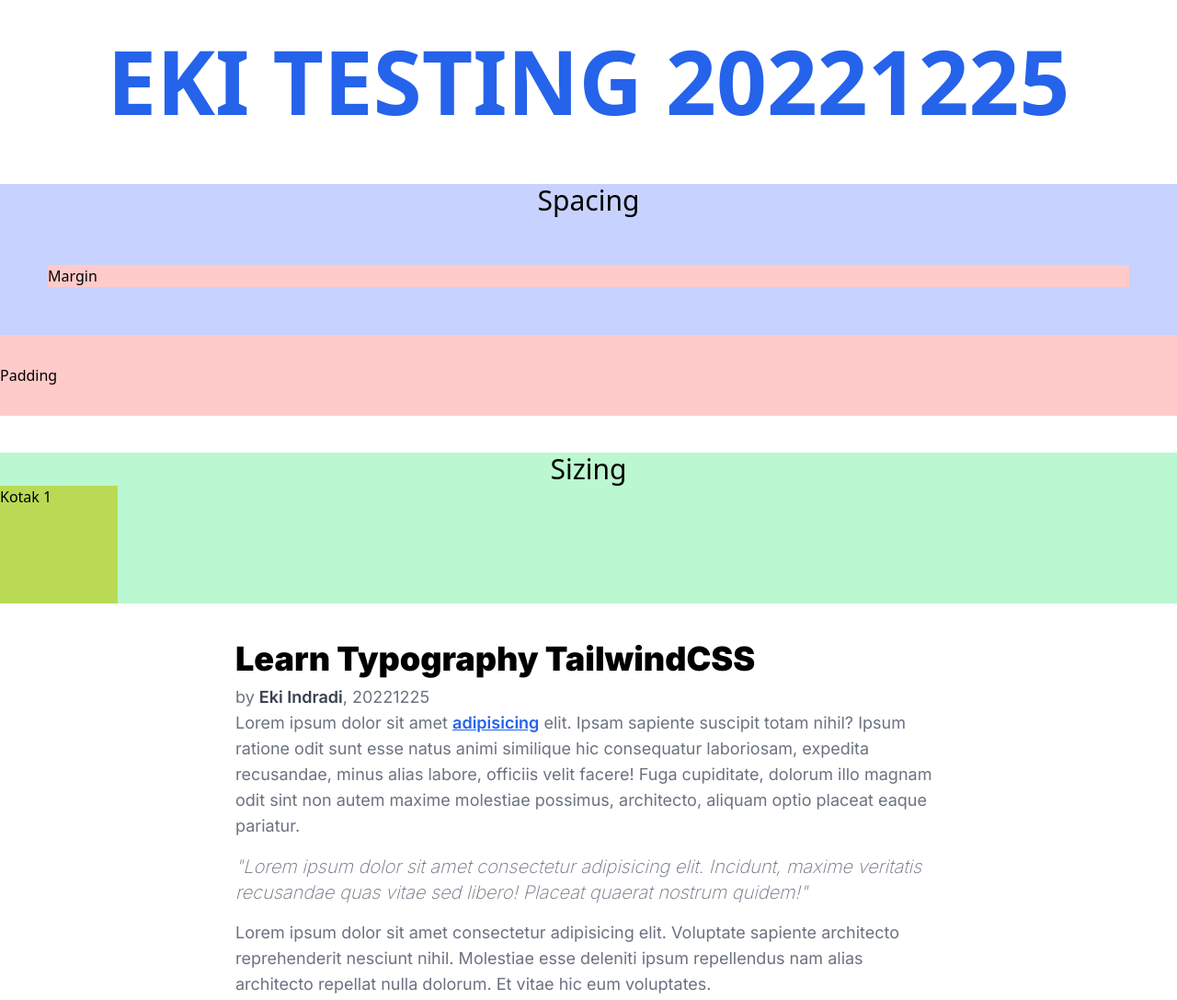
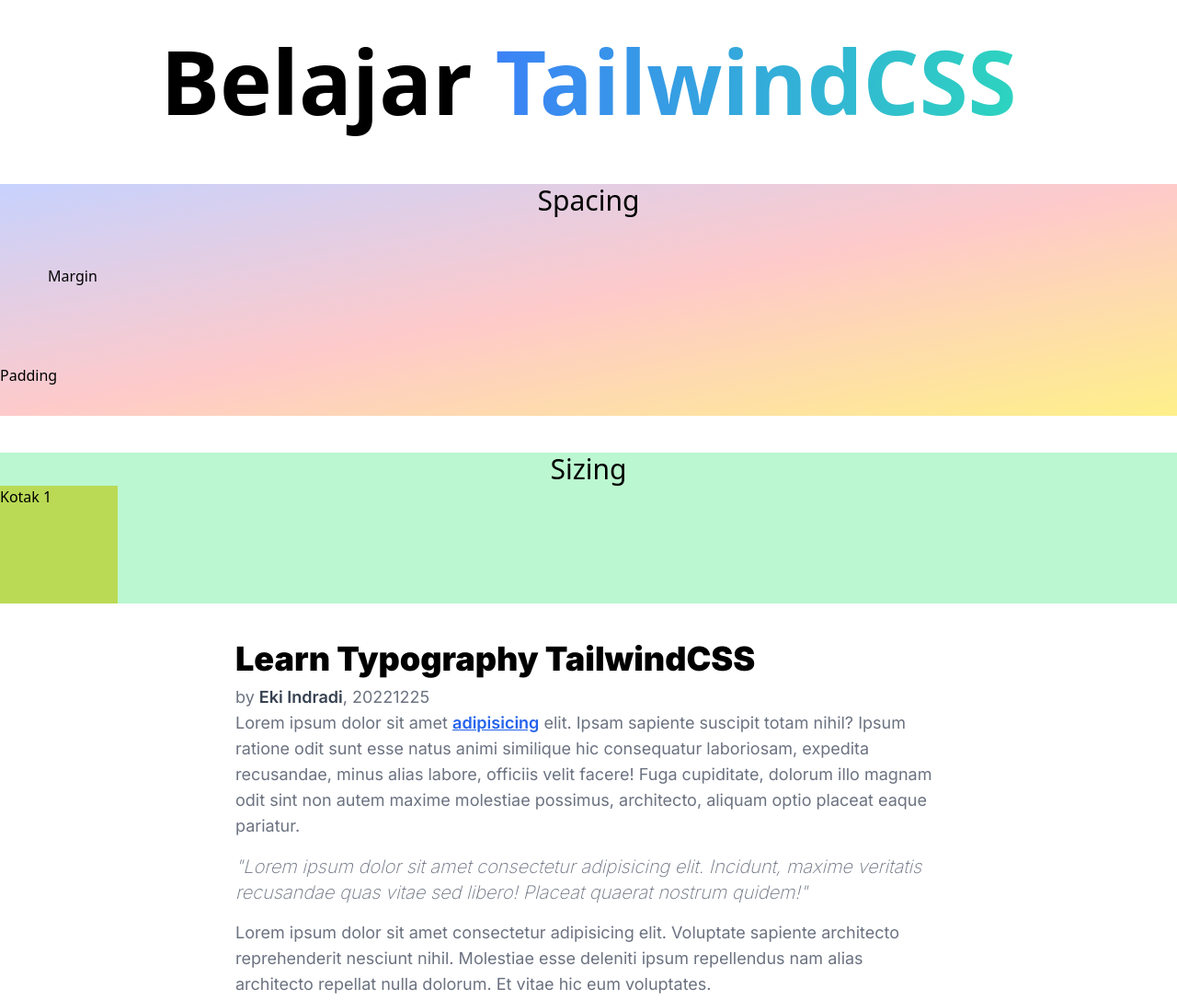
Before and after one commit to EKI-INDRADI/eki-latihan-tailwind-css, a website: page public/index.html in a window 1280 px wide. Shown: the top 1087 px of the page at 92% size. Drawn offline with Linux system fonts and the light colour scheme.

Commit message:
gradient text , gradien background

```diff
--- a/public/index.html
+++ b/public/index.html
@@ -51,11 +51,18 @@
     <!-- 20221225  Spacing & Sizing, Typography, Colors -->
 
 
-    <h1 class="text-8xl font-bold text-center my-10 text-blue-600">EKI TESTING 20221225</h1>
+    <h1 class="text-8xl font-bold text-center my-10 ">Belajar <span class="bg-gradient-to-r from-blue-500 to-teal-400 bg-clip-text text-transparent">TailwindCSS</span></h1> <!-- supaya bisa pakai warna gradien hrs di set ke transparant dulu text-transparent -->
 
     <br>
 
-    <section class="mb-10  bg-indigo-200">
+    <!-- <section class="mb-10  bg-gradient-to-r from-indigo-200 to-yellow-200"> -->
+
+        <!-- bg-gradient-to-r = right
+        bg-gradient-to-tr = top right
+        bg-gradient-to-br = bottom right
+    via-  = gratiden di tengah
+    -->
+    <section class="mb-10  bg-gradient-to-br from-indigo-200 via-red-200 to-yellow-200">
         <h2  class="text-3xl text-center">Spacing</h2>
         <!-- jarak di dalam element = margin
         jarak di luar element = padding -->
@@ -75,9 +82,9 @@
 
         <!-- <div class="m-auto">Margin</div> margin auto -->
 
-        <div class="m-13 bg-red-200">Margin</div>
+        <div class="m-13 ">Margin</div>
         <!-- <div class="pt-8">Padding</div> pading atas aja -->
-        <div class="py-8 bg-red-200">Padding</div> <!-- pading atas bawah -->
+        <div class="py-8 ">Padding</div> <!-- pading atas bawah -->
     </section>
 
     <section class="mb-10 bg-green-200">
```
Also changed, not shown: public/css/style.css.
